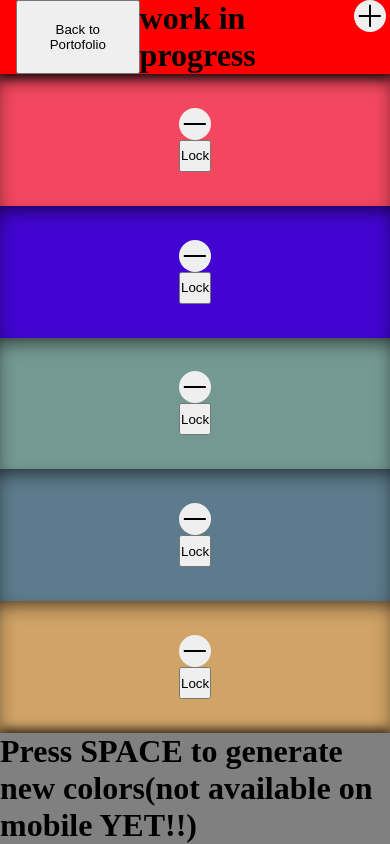
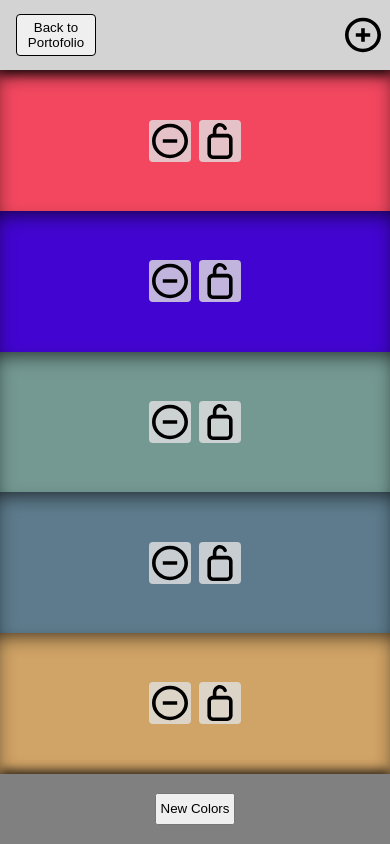
Before and after one commit to nicolae-co/Porto-folio, a website: page src/palleteGenerator/paletteGenerator.html in a window 390 px wide. Drawn offline with Linux system fonts and the light colour scheme.

Commit message:
almost final

```diff
--- a/src/CSS/paletteGenerator.css
+++ b/src/CSS/paletteGenerator.css
@@ -21,7 +21,7 @@ a {
 
 .header {
     grid-area: 1 / 1 / 2 / 2;
-    background-color: red;
+    background-color: lightgray;
     display: flex;
     align-items: center;
     box-shadow: 0px 4px 10px rgba(0, 0, 0, 0.75);
@@ -36,48 +36,41 @@ a {
 }
 
 .nav__backBtn {
+    width: 5rem;
+    border-radius: 4px;
+    border: 1px solid black;
+    margin-left: 1rem;
 
-    margin-left: 1rem;
-    padding: 6px 12px;
 }
 
-.nav__colorsBtns {
-    display: flex;
-}
+
+
 
 .nav__addNewColor,
-.nav__removeColor {
-
-    position: relative;
-    margin: 0 4px;
-    width: 2rem;
-    height: 2rem;
+.nav__removeColor,
+.nav__lockColor {
     border: none;
-    border-radius: 50%;
+    display: flex;
+    align-items: center;
+    justify-content: center;
+    width: 42px;
+    height: 42px;
+    border-radius: 4px;
+    background-color: rgba(225, 225, 225, .8);
     cursor: pointer;
 }
 
-.nav__addNewColor::before,
-.nav__addNewColor::after,
-.nav__removeColor::before {
-    content: "";
-    position: absolute;
-    top: 50%;
-    left: 50%;
-    width: 70%;
-    height: 2px;
-    background-color: black;
-    transform: translate(-50%, -50%);
+.nav__addNewColor {
+    background-color: inherit;
+    margin-right: 0.4rem;
 }
 
-.nav__addNewColor::before {
-    transform: translate(-50%, -50%) rotate(90deg);
+.nav__removeColor,
+.nav__lockColor {
+    margin: 4px;
 }
 
-.nav__lockColor {
-    width: 2rem;
-    height: 2rem;
-}
+
 
 .locked {
     background-color: grey;
@@ -107,6 +100,13 @@ a {
     background-color: grey;
     box-shadow: 0px -4px 10px rgba(0, 0, 0, 0.75);
     z-index: 2;
+    display: flex;
+    align-items: center;
+    justify-content: center;
+}
+
+.resetColors {
+    display: none;
 }
 
 
@@ -119,5 +119,17 @@ a {
         width: auto;
         min-height: 100px;
         box-shadow: inset 0px 8px 20px -6px rgba(0, 0, 0, 0.75);
+        flex-direction: row;
+    }
+
+    .footer h1 {
+        display: none;
+    }
+
+    .resetColors {
+        display: block;
+        width: 5rem;
+        height: 2rem;
+        margin: 10px
     }
 }
--- a/src/palleteGenerator/paletteGenerator.html
+++ b/src/palleteGenerator/paletteGenerator.html
@@ -15,17 +15,15 @@
           <button class="nav__backBtn">
             <a href="../../index.html" class="backBtn">Back to Portofolio</a>
           </button>
-          <h1>work in progress</h1>
-          <div class="nav__colorsBtns">
-            <button class="nav__addNewColor"></button>
-          </div>
+          <button class="nav__addNewColor">
+            <img src="./svgs/plus.svg" />
+          </button>
         </div>
       </header>
       <main class="main"></main>
       <footer class="footer">
-        <h1>
-          Press SPACE to generate new colors(not available on mobile YET!!)
-        </h1>
+        <h1>Press SPACE to generate new colors</h1>
+        <button class="resetColors">New Colors</button>
       </footer>
     </div>
   </body>
--- a/src/palleteGenerator/paletteGenerator.js
+++ b/src/palleteGenerator/paletteGenerator.js
@@ -2,12 +2,8 @@
 
 const colorsContainerElement = document.querySelector(".main");
 const newColorButton = document.querySelector(".nav__addNewColor");
-
+const resetColors = document.querySelector(".resetColors");
 const colorChildrens = colorsContainerElement.children;
-
-const markup = `
-    <div class="main__color"></div>
-    `;
 
 function randomColor() {
   const letters = "0123456789ABCDEF";
@@ -26,22 +22,30 @@ function addFiveColorsDivs() {
     colorsContainerElement.insertAdjacentHTML("beforeend", markup);
     colorsContainerElement.lastElementChild.style.backgroundColor =
       randomColor();
+    addRemoveBtn(colorsContainerElement.lastElementChild);
   }
-  addRemoveBtn();
 }
+
 function addNewColorDiv() {
+  const markup = `<div class="main__color color-${
+    colorChildrens.length + 1
+  }"></div>`;
   colorsContainerElement.insertAdjacentHTML("beforeend", markup);
   const lastChild = colorsContainerElement.lastElementChild;
-  lastChild.classList.add(`color-${colorChildrens.length}`);
   lastChild.style.backgroundColor = randomColor();
-  if ([...colorChildrens].length > 10) newColorButton.style.display = "none";
-  addRemoveBtn();
+  addRemoveBtn(lastChild);
+
+  console.log(colorChildrens.length);
+
+  if (colorChildrens.length > 9) {
+    newColorButton.style.display = "none";
+  }
 
   [...colorChildrens].forEach((el) => {
     const lockBtn = el.querySelector(".nav__lockColor");
     el.classList.contains("locked")
-      ? (lockBtn.textContent = "Unlock")
-      : (lockBtn.textContent = "Lock");
+      ? (lockBtn.innerHTML = `<img src="./svgs/lockClose.svg" />`)
+      : (lockBtn.innerHTML = `<img src="./svgs/lockOpen.svg" />`);
   });
 
   newColorButton.blur();
@@ -49,12 +53,15 @@ function addNewColorDiv() {
 
 newColorButton.addEventListener("click", addNewColorDiv);
 
-function addRemoveBtn() {
-  const colorsDiv = [...colorChildrens];
+function addRemoveBtn(el) {
   const markup = `
-  <button class="nav__removeColor"></button>
-  <button class="nav__lockColor">Lock</button>`;
-  colorsDiv.forEach((el) => {
+      <button class="nav__removeColor">
+        <img src="./svgs/minus.svg" />
+      </button>
+      <button class="nav__lockColor">
+        <img src="./svgs/lockOpen.svg" />
+      </button>
+    `;
   el.innerHTML = markup;
 
   const removeBtn = el.querySelector(".nav__removeColor");
@@ -64,9 +71,10 @@ function addRemoveBtn() {
 
   removeBtn.addEventListener("click", function () {
     el.remove();
-      if ([...colorChildrens].length <= 10) console.log("test");
-      if ([...colorChildrens].length <= 10)
+
+    if (colorChildrens.length <= 10) {
       newColorButton.style.display = "block";
+    }
   });
 
   lockBtn.addEventListener("click", function () {
@@ -75,28 +83,30 @@ function addRemoveBtn() {
 
     if (isLocked) {
       el.classList.add("locked");
-        lockBtn.textContent = "Unlock";
+      lockBtn.innerHTML = `<img src="./svgs/lockClose.svg" />`;
       // Add your code for the locked state
     } else {
       el.classList.remove("locked");
-        lockBtn.textContent = "Lock";
+      lockBtn.innerHTML = `<img src="./svgs/lockOpen.svg" />`;
       // Add your code for the unlocked state
     }
   });
+}
+
+function newRandomColors() {
+  [...colorChildrens].forEach((el) => {
+    if (!el.classList.contains("locked")) {
+      el.style.backgroundColor = randomColor();
+    }
   });
 }
 
 document.addEventListener("keydown", function (e) {
   if (e.keyCode === 32) {
-    [...colorChildrens].forEach((el) => {
-      if (!el.classList.contains("locked"))
-        el.style.backgroundColor = randomColor();
-    });
+    newRandomColors();
   }
 });
 
-function init() {
+resetColors.addEventListener("click", newRandomColors);
+
 addFiveColorsDivs();
-}
-
-init();
```
Also changed, not shown: src/palleteGenerator/svgs/lockClose.svg (added), src/palleteGenerator/svgs/lockOpen.svg (added), src/palleteGenerator/svgs/minus.svg (added), src/palleteGenerator/svgs/plus.svg (added). Lines whose indentation alone changed are shown as unchanged.
